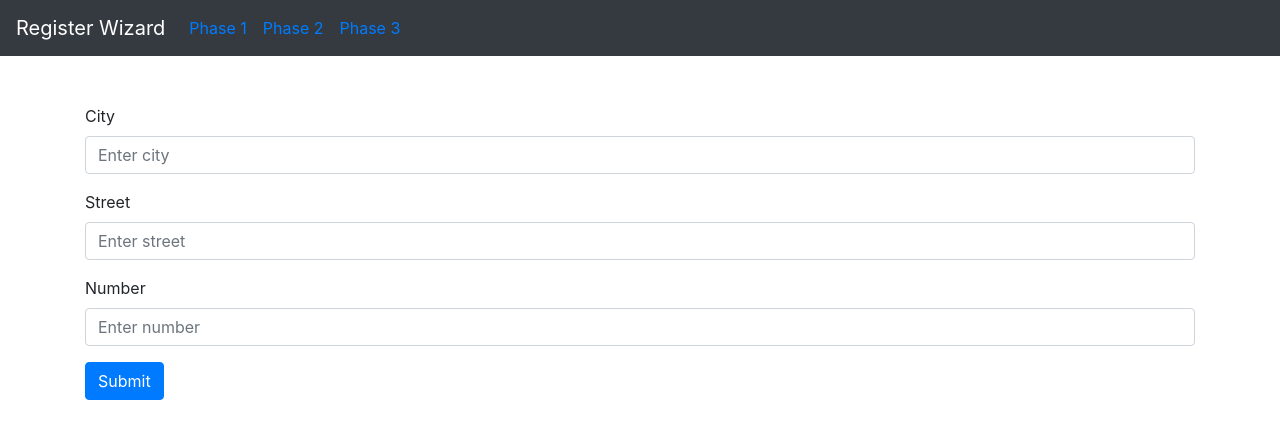
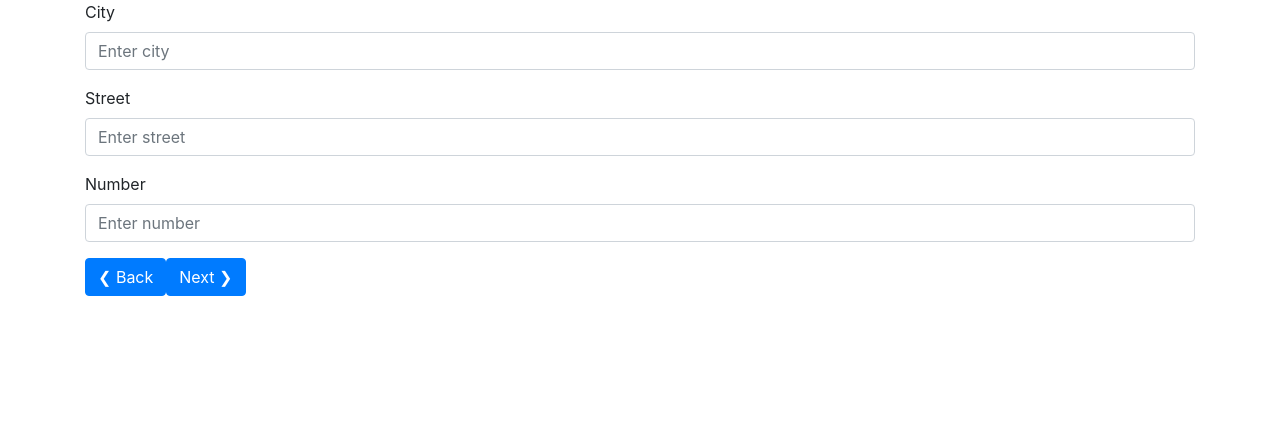
Before and after one commit to MHNashef/register-wizard, a React (Create React App) app: page /phase2 in a window 1280 px wide. Shown: the top 438 px of the page. Built offline with nearby package versions, Linux system fonts and the light colour scheme.

Commit message:
add next and back buttons to phase 2

```diff
--- a/src/App.js
+++ b/src/App.js
@@ -7,34 +7,13 @@ import "./App.css";
 
 function App() {
   return (
-    <Router>
-      <Navbar variant="dark" bg="dark" expand="lg" className="mb-5">
-        <Navbar.Brand href="#">Register Wizard</Navbar.Brand>
-        <Navbar.Toggle aria-controls="navbarScroll" />
-        <Navbar.Collapse id="navbarScroll">
-          <Nav
-            className="mr-auto my-2 my-lg-0"
-            style={{ maxHeight: "100px" }}
-            navbarScroll
-          >
-            <Nav.Link href="#action1">
-              <Link to="/phase1">Phase 1</Link>
-            </Nav.Link>
-            <Nav.Link href="#action1">
-              <Link to="/phase2">Phase 2</Link>
-            </Nav.Link>
-            <Nav.Link href="#action1">
-              <Link to="/phase3">Phase 3</Link>
-            </Nav.Link>
-          </Nav>
-        </Navbar.Collapse>
-      </Navbar>
-      <Switch>
+    <>
+      <Router>
         <Route exact path="/phase1" component={FirstPhase}/>
         <Route exact path="/phase2" component={Phase2}/>
         <Route exact path="/phase3" component={Phase3}/>
-      </Switch>
-    </Router>
+      </Router>
+    </>
   );
 }
 
--- a/src/Phase2.js
+++ b/src/Phase2.js
@@ -1,5 +1,6 @@
 import React, { useState, useRef } from "react";
 import { Form, Container, Button } from "react-bootstrap";
+import {useHistory} from "react-router-dom";
 
 function Phase2() {
   const [emptyCityError, setEmptyCityError] = useState(null);
@@ -14,6 +15,7 @@ function Phase2() {
     street: "",
     number: "",
   });
+  const history = useHistory();
 
   function checkEmpty({ target: { value, name } }) {
     if (name === "City") {
@@ -56,9 +58,15 @@ function Phase2() {
         "user",
         JSON.stringify({ ...updatedUser, city, street, number })
       );
+
+      history.push("/phase3")
     } else {
       alert("Make sure to enter a City and Street name");
     }
+  }
+
+  function prevForm() {
+    history.push("/phase1")
   }
 
   return (
@@ -103,8 +111,11 @@ function Phase2() {
             />
           </Form.Group>
         </Form>
+        <Button variant="primary" onClick={prevForm}>
+          &#10094; Back
+        </Button>
         <Button variant="primary" type="submit" onClick={saveInfo}>
-          Submit
+          Next &#10095;
         </Button>
       </Container>
     </>
```
